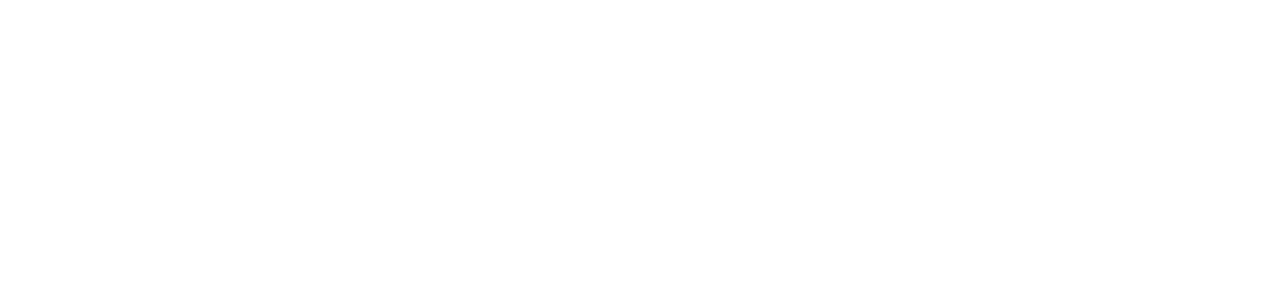
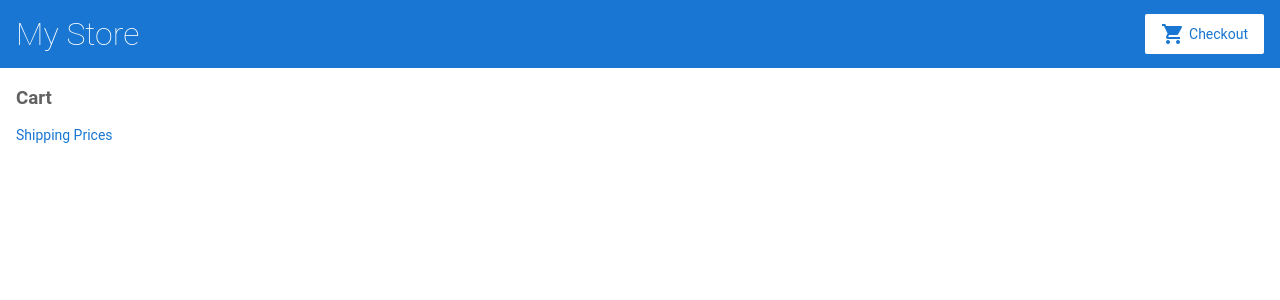
Before and after one commit to GRyan-K00228351/angular-getting-started-wdf-week2, an Angular app: page /cart in a window 1280 px wide. Shown: the top 300 px of the page. Built offline with nearby package versions, Linux system fonts and the light colour scheme.

Commit message:
Added a link from Cart to Shipping page

```diff
--- a/src/app/cart/cart.component.html
+++ b/src/app/cart/cart.component.html
@@ -1,4 +1,8 @@
 <h3>Cart</h3>
+
+<p>
+  <a routerLink="/shipping">Shipping Prices</a>
+</p>
 
 <div class="cart-item" *ngFor="let item of items">
   <span>{{ item.name }}</span>
--- a/src/app/shipping/shipping.component.html
+++ b/src/app/shipping/shipping.component.html
@@ -2,4 +2,4 @@
 <div class="shipping-item" *ngFor="let shipping of shippingCosts | async">
   <span>{{ shipping.type }}</span>
   <span>{{ shipping.price | currency }}</span>
-  </
+</div>
```
